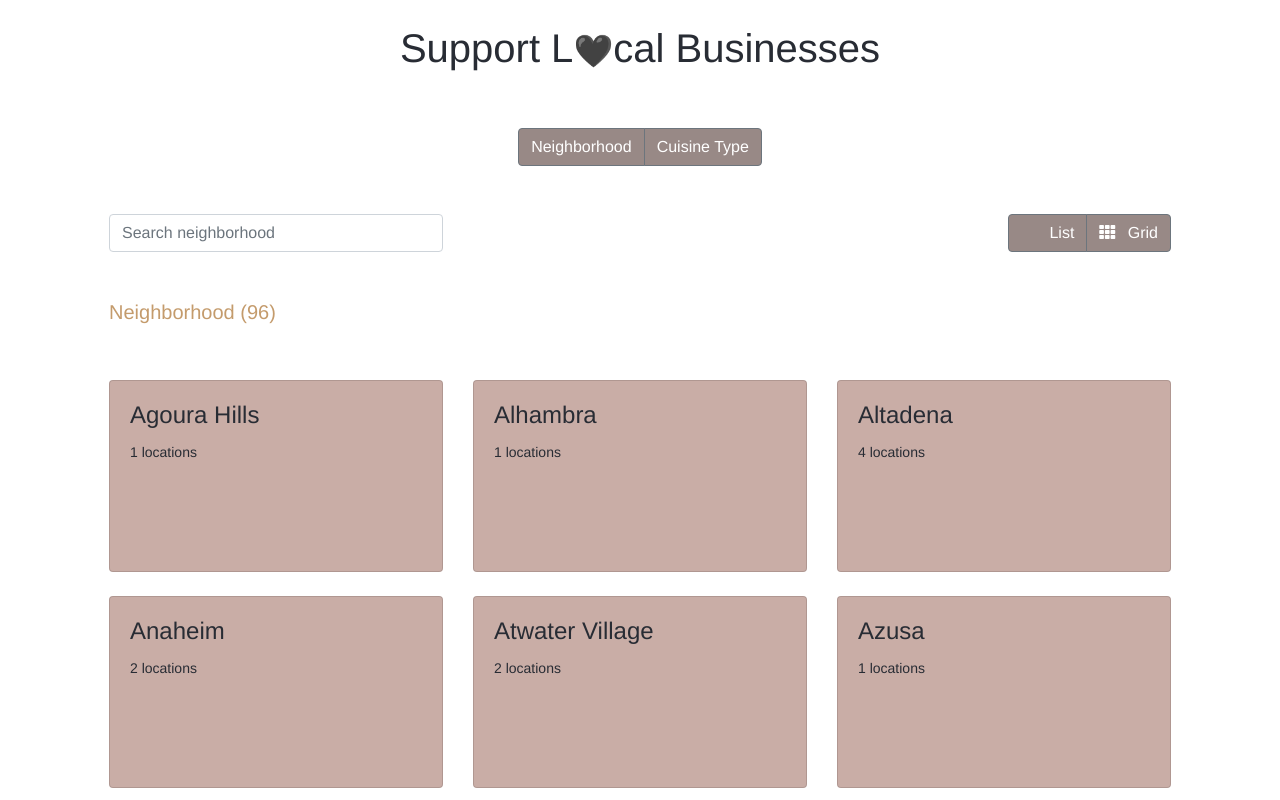
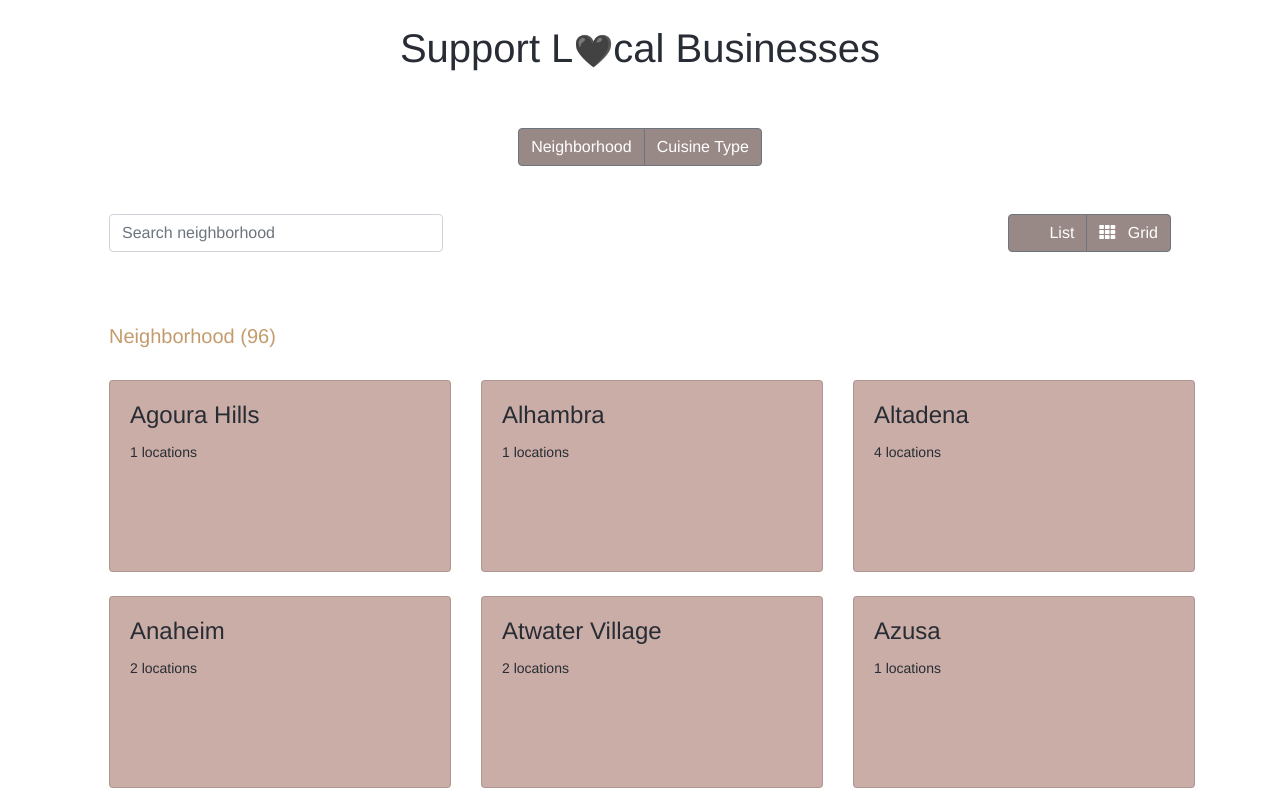
Before and after one commit to checkthemethod/support-local, a React (Create React App) app: page /all in a window 1280 px wide. Shown: the top 800 px of the page. Built offline with nearby package versions, Linux system fonts and the light colour scheme; a web font is replaced by a local one.

Commit message:
Adjusts spacing of list view

```diff
--- a/src/components/ListView.js
+++ b/src/components/ListView.js
@@ -81,8 +81,8 @@ class ListView extends React.Component {
             </div>
           </div>
         </div>
-        <div className="row p-4">
-          <div className="col-md-4">
+        <div className="row p-4 pb-4">
+          <div className="col-md-4 pb-4">
             <input
               type="text"
               name="search"
@@ -96,7 +96,7 @@ class ListView extends React.Component {
           </div>
         </div>
 
-        <div className="row p-4">
+        <div className="row p-4 pb-0">
           <div className="col-md-12">
             <h5>
               {toCapitalize(this.state.currentFilter)} (
@@ -104,7 +104,7 @@ class ListView extends React.Component {
             </h5>
           </div>
         </div>
-        <div className="p-4">{this.renderView(this.state.viewType)}</div>
+        <div className="pl-4 pt-0">{this.renderView(this.state.viewType)}</div>
       </div>
     );
   }
```
